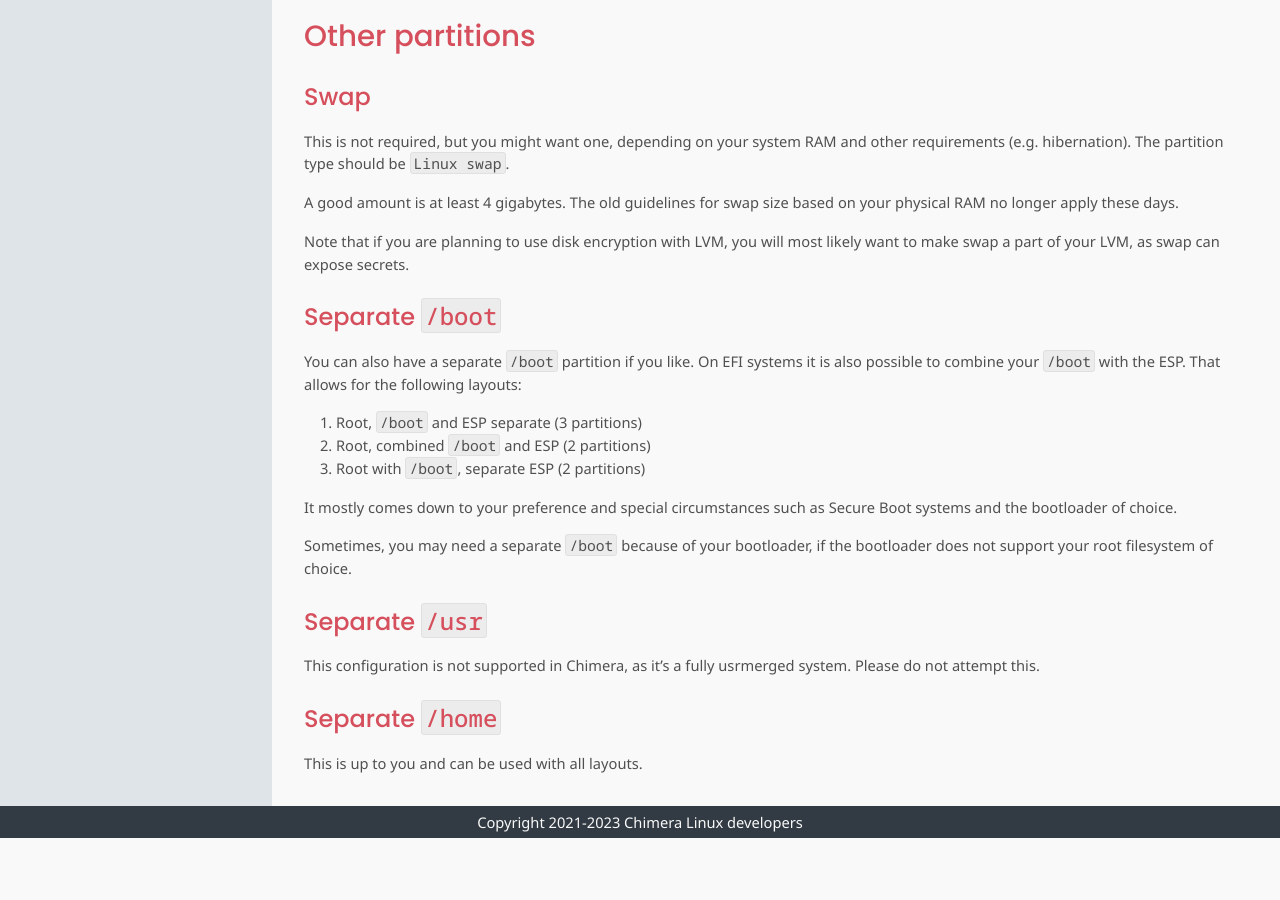
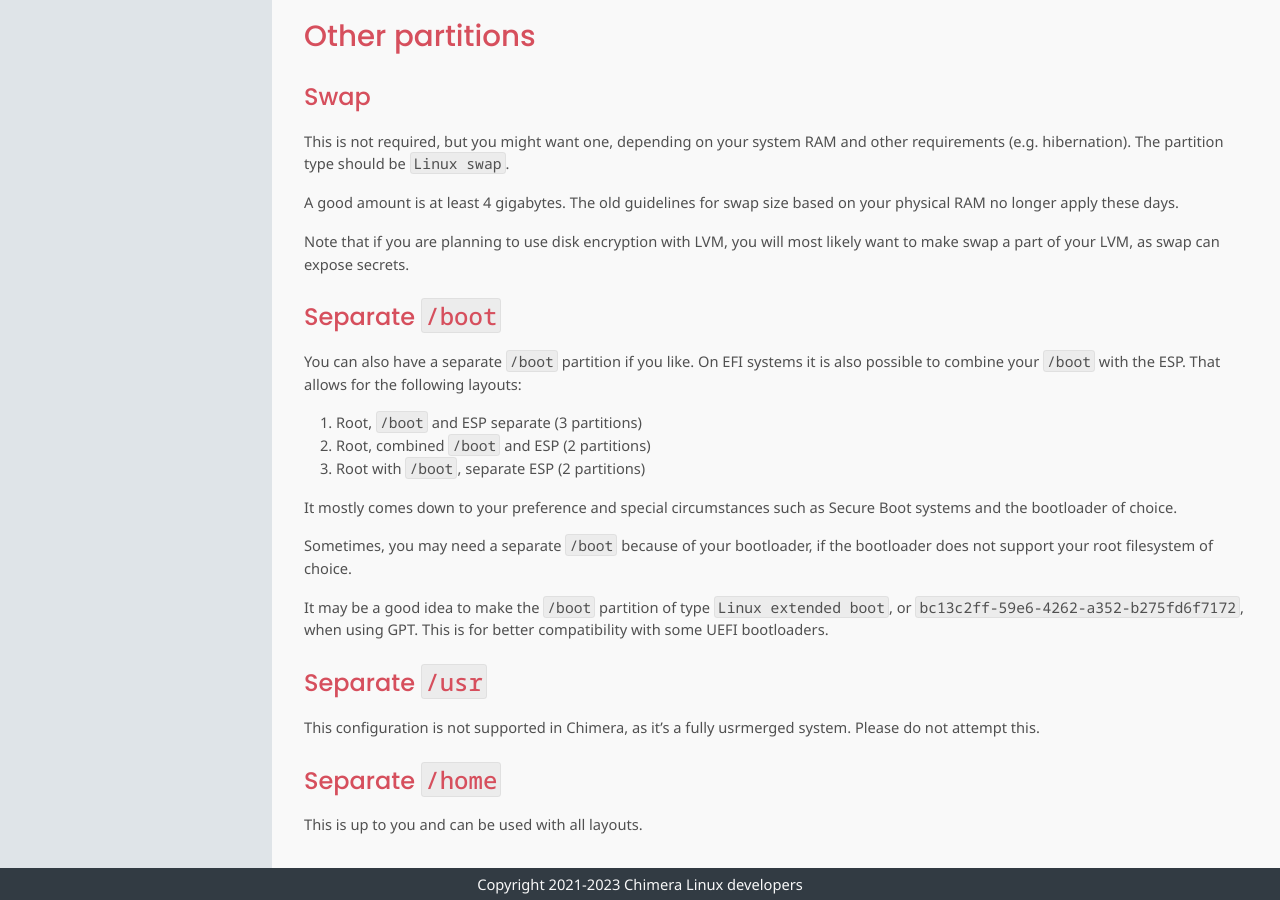
Before and after one commit to chimera-linux/chimera-linux.github.io, a Jekyll site: the page built from _docs/installation/live/partitioning.md, in a window 1280 px wide and 900 px high, scrolled down 2121 px. Built offline with Jekyll 4.4.1, drawn with Linux system fonts in a browser that asks for light colours; before the commit the page ends 2959 px from its top, so only the background shows below that.

Commit message:
add note about /boot partition type

```diff
--- a/_docs/installation/live/partitioning.md
+++ b/_docs/installation/live/partitioning.md
@@ -152,6 +152,10 @@ Secure Boot systems and the bootloader of choice.
 Sometimes, you may need a separate `/boot` because of your bootloader,
 if the bootloader does not support your root filesystem of choice.
 
+It may be a good idea to make the `/boot` partition of type `Linux extended boot`,
+or `bc13c2ff-59e6-4262-a352-b275fd6f7172`, when using GPT. This is for better
+compatibility with some UEFI bootloaders.
+
 ### Separate `/usr`
 
 This configuration is not supported in Chimera, as it's a fully usrmerged
```
